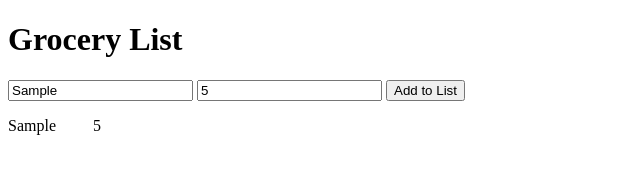
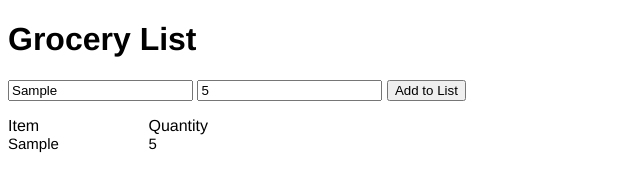
Before and after one commit to cstallings1/phase-0, a plain HTML site: page week-9/review.html in a window 1280 px wide. Both pictures are taken after typing "Sample", "5" into the empty fields and a click on the button "Add to List". Shown: the whole page, without its empty margins (0-640 px from the left). Drawn offline with Linux system fonts and the light colour scheme.

```diff
--- a/week-9/review.css
+++ b/week-9/review.css
@@ -1,18 +1,22 @@
 body {
   width: 100%;
   height: 100%;
+  font-family: helvetica;
 }
 
 #left-col {
-  text-align: left;
-  float: left;
-  width: 25%;
+  display: inline-block;
+  width: 40%;
 }
 
 #right-col {
-  text-align: left;
-  float: right;
-  width: 75%;
+  display: inline-block;
+  width: 27%;
+}
+
+#remove-col {
+  display: inline-block;
+  width: 10%;
 }
 
 ul {
@@ -27,3 +31,8 @@
   width: 340px;
   height: 400px;
 }
+
+li:not(:first-child) {
+  font-size: 15px;
+  font-weight: 100;
+}
--- a/week-9/review.html
+++ b/week-9/review.html
@@ -14,10 +14,15 @@
   <button id="add-button" onclick="addItem()">Add to List</button>
   <div id="grocery-list-wrapper">
     <div id="left-col">
-     <ul id="item-in-list"></ul>
+     <ul id="item-in-list">
+       <li>Item</li>
+     </ul>
     </div>
     <div id="right-col">
-      <ul id="qty-in-list"></ul>
+      <ul id="qty-in-list">
+        <li>Quantity</li>
+      </ul>
+    </div>
   </div>
 </div>
 </body>
--- a/week-9/review.js
+++ b/week-9/review.js
@@ -1,77 +1,46 @@
-// //Release 1 Add user stories:
-// // As a user I want to be able to create a new grocery list
-// // As a user I want to add an item with a quantity to the list
-// // As a user I want to be able to remove an item from the list
-// // As a user I want to be able to update quantities for an item in my list
-// // As a user I want to be able to print the list
+//Release 1 Add user stories:
+// As a user I want to be able to create a new grocery list
+// As a user I want to add an item with a quantity to the list
+// As a user I want to be able to remove an item from the list
+// As a user I want to be able to update quantities for an item in my list
+// As a user I want to be able to print the list
 
-// // Release 2 Pseudocode:
-// // Create an empty grocery list that contains entries of items and a quantity
-// // Create an 'add item' function that allows user to add an item and quantity to list
-// // INPUT: item and quantity
-// // OUTPUT: none
-// // STEPS:
-// //   Evaluate each item in the grocery list
-// //   IF item is not already in the grocery list
-// //     Add the item and associated quantity
-// //   END
+// Release 2 Pseudocode:
+// Create an empty grocery list that contains entries of items and a quantity
+// Create an 'add item' function that allows user to add an item and quantity to list
+// INPUT: item and quantity
+// OUTPUT: none
+// STEPS:
+//   Evaluate each item in the grocery list
+//   IF item is not already in the grocery list
+//     Add the item and associated quantity
+//   END
 
-// // Create a 'remove item' function that allows user to remove an item
-// // INPUT: item
-// // OUTPUT: none
-// // STEPS:
-// //   Evaluate each item in the list
-// //   IF item is in the list
-// //     Remove the item from list
-// //   END
+// Create a 'remove item' function that allows user to remove an item
+// INPUT: item
+// OUTPUT: none
+// STEPS:
+//   Evaluate each item in the list
+//   IF item is in the list
+//     Remove the item from list
+//   END
 
-// // Create an 'update' function that allows user to update quantity
-// // INPUT: item and quantity
-// // OUTPUT: none
-// // STEPS
-// //   Evaluate each item in the list
-// //   WHEN you find the given item
-// //     change the original quantity to the new quantity
-// //   END
+// Create an 'update' function that allows user to update quantity
+// INPUT: item and quantity
+// OUTPUT: none
+// STEPS:
+//   Evaluate each item in the list
+//   WHEN you find the given item
+//     change the original quantity to the new quantity
+//   END
 
-// // Create a 'print' functio that prints the list
-// // INPUT: none
-// // OUTPUT: a printed list
-// // STEPS:
-// //  Evaluate each item in the list and print out the item and quantity
+// Create a 'print' functio that prints the list
+// INPUT: none
+// OUTPUT: a printed list
+// STEPS:
+//  Evaluate each item in the list and print out the item and quantity
 
-// // Release 3 Initial Solution:
-// // var list = {
-
-// // };
-
-// // function addItem(item, qty) {
-// //   if (!list.hasOwnProperty(item)) {
-// //     list[item] = qty
-// //   }
-// // };
-
-// // function removeItem(item) {
-// //   if (list.hasOwnProperty(item)) {
-// //     delete list[item]
-// //   }
-// // };
-
-// // function updateItem(item, qty) {
-// //   if (list.hasOwnProperty(item)) {
-// //     list[item] = qty
-// //   }
-// // };
-
-// // function printList() {
-// //   for (var item in list) {
-// //     console.log(item + ": " + list[item])
-// //   }
-// // };
-
-
-// //Release 4 Refactor:
-
+// Release 3 Initial Solution:
 // var list = {
 
 // };
@@ -95,37 +64,71 @@
 // };
 
 // function printList() {
-//   console.log("Grocery List")
 //   for (var item in list) {
-//     console.log(item,':',list[item])
+//     console.log(item + ": " + list[item])
 //   }
 // };
 
-// // DRIVER TEST CODE
-// addItem('apples', 2)
-// addItem('oranges', 1)
-// addItem('pears', 3)
-// for (var item in list) {
-//   console.log(list.hasOwnProperty(item) == true) //Should be true
-// };
 
-// removeItem('pears')
-// console.log(list.hasOwnProperty('pears') == false); //Should be true
+//Release 4 Refactor:
 
-// updateItem('oranges', 4)
-// console.log(list["oranges"] == 4); //Should be true
+var list = {
 
-// printList();
+};
+
+function addItem(item, qty) {
+  if (!list.hasOwnProperty(item)) {
+    list[item] = qty
+  }
+};
+
+function removeItem(item) {
+  if (list.hasOwnProperty(item)) {
+    delete list[item]
+  }
+};
+
+function updateItem(item, qty) {
+  if (list.hasOwnProperty(item)) {
+    list[item] = qty
+  }
+};
+
+function printList() {
+  console.log("Grocery List")
+  for (var item in list) {
+    console.log(item,':',list[item])
+  }
+};
+
+// DRIVER TEST CODE
+addItem('apples', 2)
+addItem('oranges', 1)
+addItem('pears', 3)
+for (var item in list) {
+  console.log(list.hasOwnProperty(item) == true) //Should be true
+};
+
+removeItem('pears')
+console.log(list.hasOwnProperty('pears') == false); //Should be true
+
+updateItem('oranges', 4)
+console.log(list["oranges"] == 4); //Should be true
+
+printList();
+
+// Reflection:
+// What concepts did you solidify in working on this challenge? (reviewing the passing of information, objects, constructors, etc.)
+  //I reviewed how to iterate through object properties and add create functions. At first I was going to use constructors but ended up liking my current solution better but I did review constructors because of that.
+// What was the most difficult part of this challenge?
+  //This wasn't too hard for me to translate into JavaScript, I actually thought it was easier than in Ruby. The most difficult part was when I was originally trying to use prototype and constructors. I wanted to use those concepts in my solution but it just didn't seem to work as well as my current solution. I did try to make a web version but was having trouble deleting the selected items. If I have time I want to go back and try to add that functionality.
+// Did an array or object make more sense to use and why?
+  //An object made the most sense to me. I thought it was easier to do this challenge in JavaScript using an object instead of a hash which I used in Ruby. It was easier to iterate through the JS objecy than a Ruby hash for me.
 
 
-// // Reflection:
-// // What concepts did you solidify in working on this challenge? (reviewing the passing of information, objects, constructors, etc.)
-//   //I reviewed how to iterate through object properties and add create functions. At first I was going to use constructors but ended up liking my current solution better but I did review constructors because of that.
-// // What was the most difficult part of this challenge?
-//   //This wasn't too hard for me to translate into JavaScript, I actually thought it was easier than in Ruby. The most difficult part was when I was originally trying to use prototype and constructors. I wanted to use those concepts in my solution but it just didn't seem to work as well as my current solution.
-// // Did an array or object make more sense to use and why?
-//   //Yes, I thought it was easier to do this challenge in JavaScript using an object instead of a hash which I used in Ruby. It was easier to iterate through the JS objecy than a Ruby hash for me.
-
+//JS Code for my web version.
+//I ran into issues adding a delete item button for each item
+//If I have more time I will come back to that - this was just extra practice for me
 
 var addItem = function() {
   //Add item to list
@@ -140,4 +143,9 @@
   liQty.innerHTML = listQty;
   document.getElementById("qty-in-list").appendChild(liQty);
 
+  //Add an 'x' button so you can remove item later
+  var liRemove = document.createElement("li")
+  liRemove.id = 'remove-button';
+  liRemove.innerHTML = "<button onclick='removeItem()'>X</button>";
+  document.getElementById("remove-in-list").appendChild(liRemove);
 }
```
